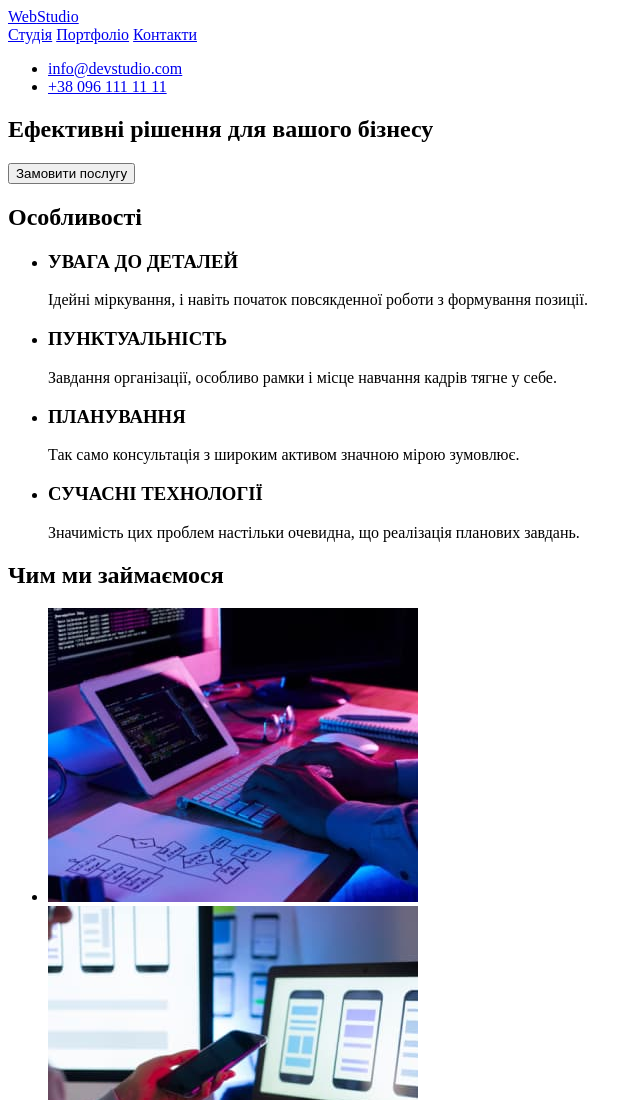
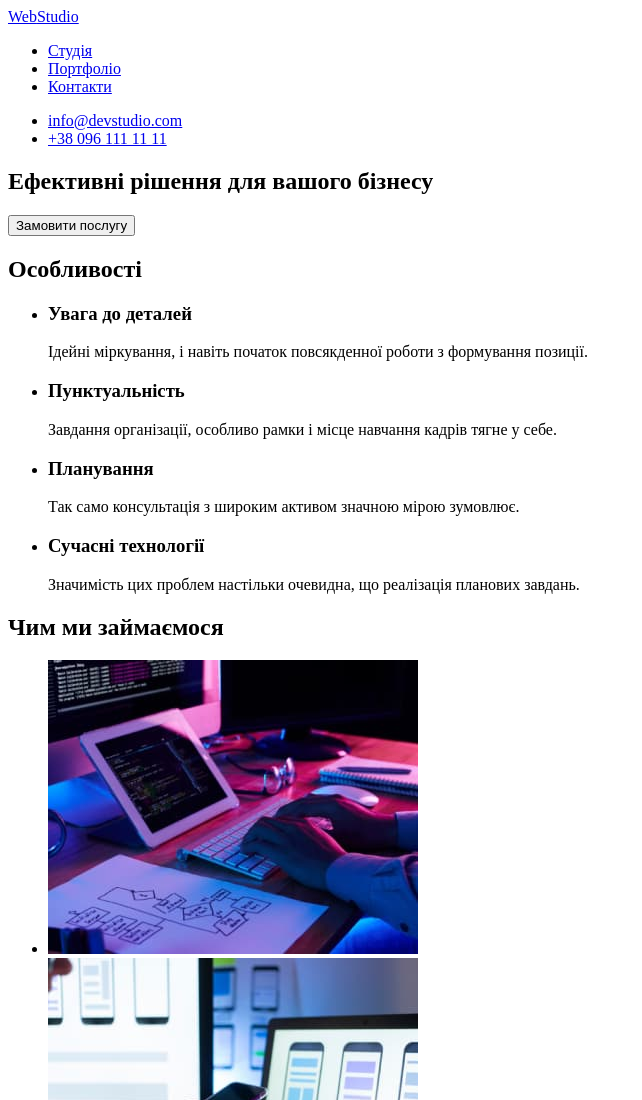
Before and after one commit to Nataly-Moskalenko/goit-markup-hw-01, a plain HTML site: page index.html in a window 1280 px wide. Shown: the top 1100 px of the page, without its empty margins (0-642 px from the left). Drawn offline with Linux system fonts and the light colour scheme.

Commit message:
Change tag <nav>

```diff
--- a/index.html
+++ b/index.html
@@ -10,11 +10,19 @@
 
     <!-- Шапка сайту -->
     <header>
-        <a href="#"><span>Web</span>Studio</a>
         <nav>
-            <a href="#">Студія</a>
-            <a href="#">Портфоліо</a>
-            <a href="#">Контакти</a>
+            <a href="#"><span>Web</span>Studio</a>
+            <ul>
+                <li>
+                    <a href="/">Студія</a>
+                </li>
+                <li>
+                    <a href="#">Портфоліо</a>
+                </li>
+                <li>
+                    <a href="#">Контакти</a>
+                </li>
+            </ul>
         </nav>
         <ul>
             <li>
@@ -39,19 +47,19 @@
             <h2>Особливості</h2>
             <ul>
                 <li>
-                    <h3>УВАГА ДО ДЕТАЛЕЙ</h3>
+                    <h3>Увага до деталей</h3>
                     <p>Ідейні міркування, і навіть початок повсякденної роботи з формування позиції.</p>
                 </li>
                 <li>
-                    <h3>ПУНКТУАЛЬНІСТЬ</h3>
+                    <h3>Пунктуальність</h3>
                     <p>Завдання організації, особливо рамки і місце навчання кадрів тягне у себе.</p>
                 </li>
                 <li>
-                    <h3>ПЛАНУВАННЯ</h3>
+                    <h3>Планування</h3>
                     <p>Так само консультація з широким активом значною мірою зумовлює.</p>
                 </li>
                 <li>
-                    <h3>СУЧАСНІ ТЕХНОЛОГІЇ</h3>
+                    <h3>Сучасні технології</h3>
                     <p>Значимість цих проблем настільки очевидна, що реалізація планових завдань.</p>
                 </li>
             </ul>
```
